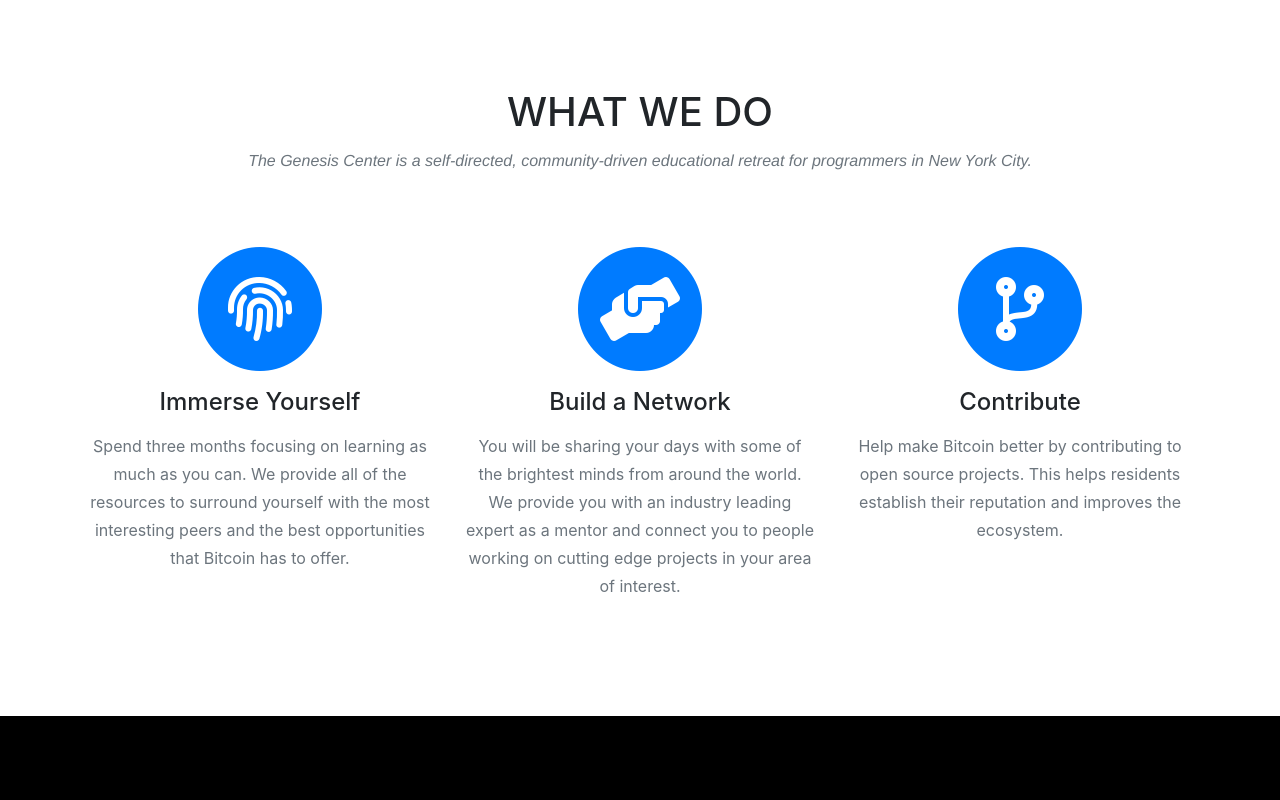
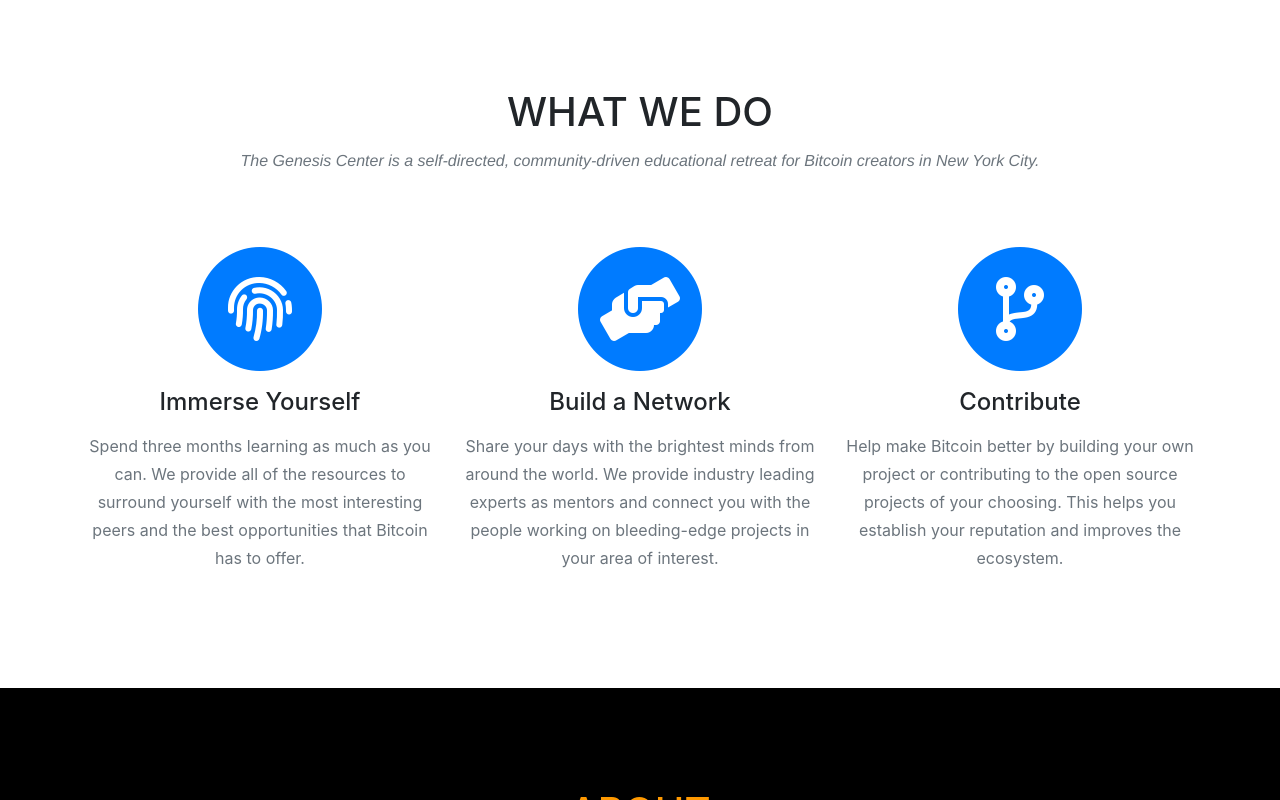
Before and after one commit to genesiscenter/genesiscenter.github.io, a website with bundled scripts: page index.html in a window 1280 px wide. Shown: the part 742-1542 px from the top of the page. Built offline with nearby package versions, Linux system fonts and the light colour scheme; a web font is replaced by a local one.

Commit message:
update copy

```diff
--- a/index.html
+++ b/index.html
@@ -82,7 +82,7 @@
         <div class="row">
           <div class="col-lg-12 text-center">
             <h2 class="section-heading text-uppercase">What we do</h2>
-            <h3 class="section-subheading text-muted">The Genesis Center is a self-directed, community-driven educational retreat for programmers in New York City.</h3>
+            <h3 class="section-subheading text-muted">The Genesis Center is a self-directed, community-driven educational retreat for Bitcoin creators in New York City.</h3>
           </div>
         </div>
         <div class="row text-center">
@@ -92,7 +92,7 @@
               <i class="fas fa-fingerprint fa-stack-1x fa-inverse"></i>
             </span>
             <h4 class="service-heading">Immerse Yourself</h4>
-            <p class="text-muted">Spend three months focusing on learning as much as you can. We provide all of the resources to surround yourself with the most interesting peers and the best opportunities that Bitcoin has to offer.</p>
+            <p class="text-muted">Spend three months learning as much as you can. We provide all of the resources to surround yourself with the most interesting peers and the best opportunities that Bitcoin has to offer.</p>
           </div>
           <div class="col-md-4">
             <span class="fa-stack fa-4x">
@@ -100,7 +100,7 @@
               <i class="fas fa-hands-helping fa-stack-1x fa-inverse"></i>
             </span>
             <h4 class="service-heading">Build a Network</h4>
-            <p class="text-muted">You will be sharing your days with some of the brightest minds from around the world. We  provide you with an industry leading expert as a mentor and connect you to people working on cutting edge projects in your area of interest.
+            <p class="text-muted">Share your days with the brightest minds from around the world. We  provide industry leading experts as mentors and connect you with the people working on bleeding-edge projects in your area of interest.
             </p>
           </div>
           <div class="col-md-4">
@@ -109,7 +109,7 @@
               <i class="fas fa-code-branch fa-stack-1x fa-inverse"></i>
             </span>
             <h4 class="service-heading">Contribute</h4>
-            <p class="text-muted">Help make Bitcoin better by contributing to open source projects. This helps residents establish their reputation and improves the ecosystem.</p>
+            <p class="text-muted">Help make Bitcoin better by building your own project or contributing to the open source projects of your choosing. This helps you establish your reputation and improves the ecosystem.</p>
           </div>
         </div>
       </div>
```
